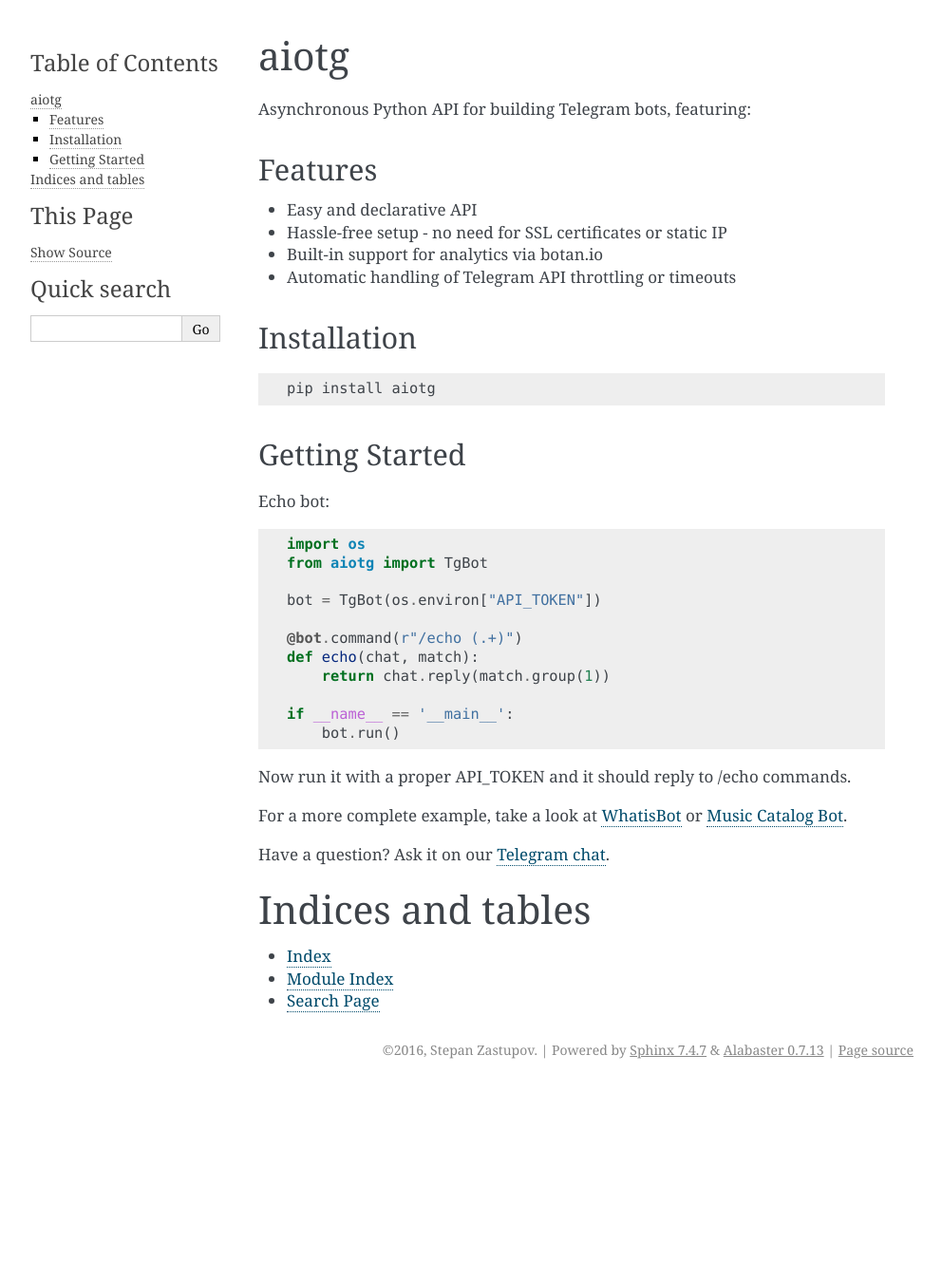
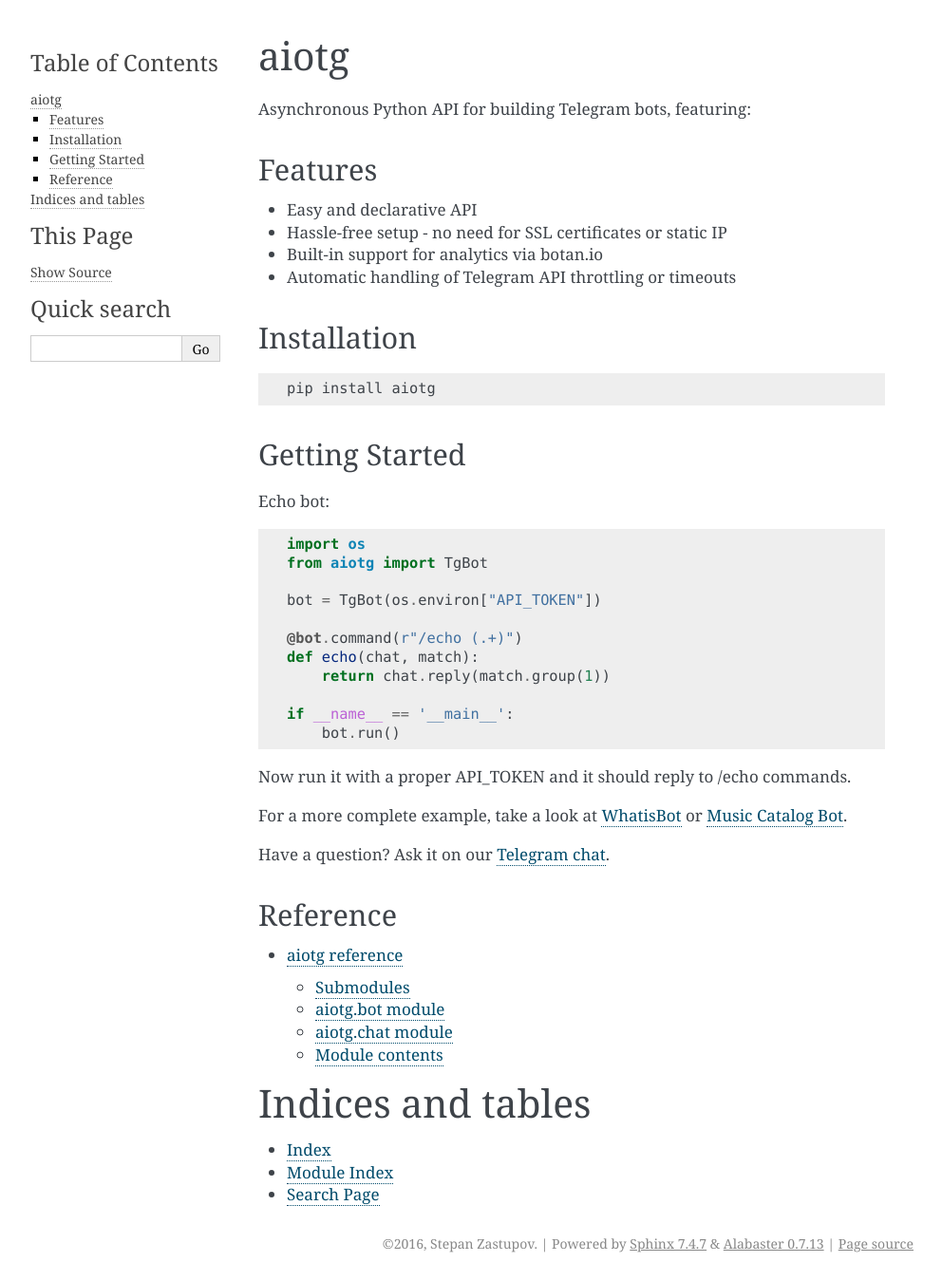
Before and after one commit to szastupov/aiotg, a Sphinx documentation site: the page built from docs/index.rst, in a window 1280 px wide. Shown: the whole page at 95% size, without its empty margins (148-1140 px from the left). Built offline with Sphinx 7.4.7, drawn with Linux system fonts in a browser that asks for light colours; before the commit the page ends 1145 px from its top, so only the background shows below that.

Commit message:
Update docs

```diff
--- a/docs/aiotg.rst
+++ b/docs/aiotg.rst
@@ -1,4 +1,4 @@
-aiotg package
+aiotg reference
 =============
 
 Submodules
--- a/docs/index.rst
+++ b/docs/index.rst
@@ -42,9 +42,13 @@
 
 Have a question? Ask it on our `Telegram chat <https://telegram.me/joinchat/ABwEXgGJsOukSVJDgVBeFg>`__.
 
+Reference
+---------------
+
 .. toctree::
    :maxdepth: 2
 
+   aiotg.rst
 
 
 Indices and tables
```
Also changed, not shown: docs/modules.rst (deleted, +0 -7 lines).
